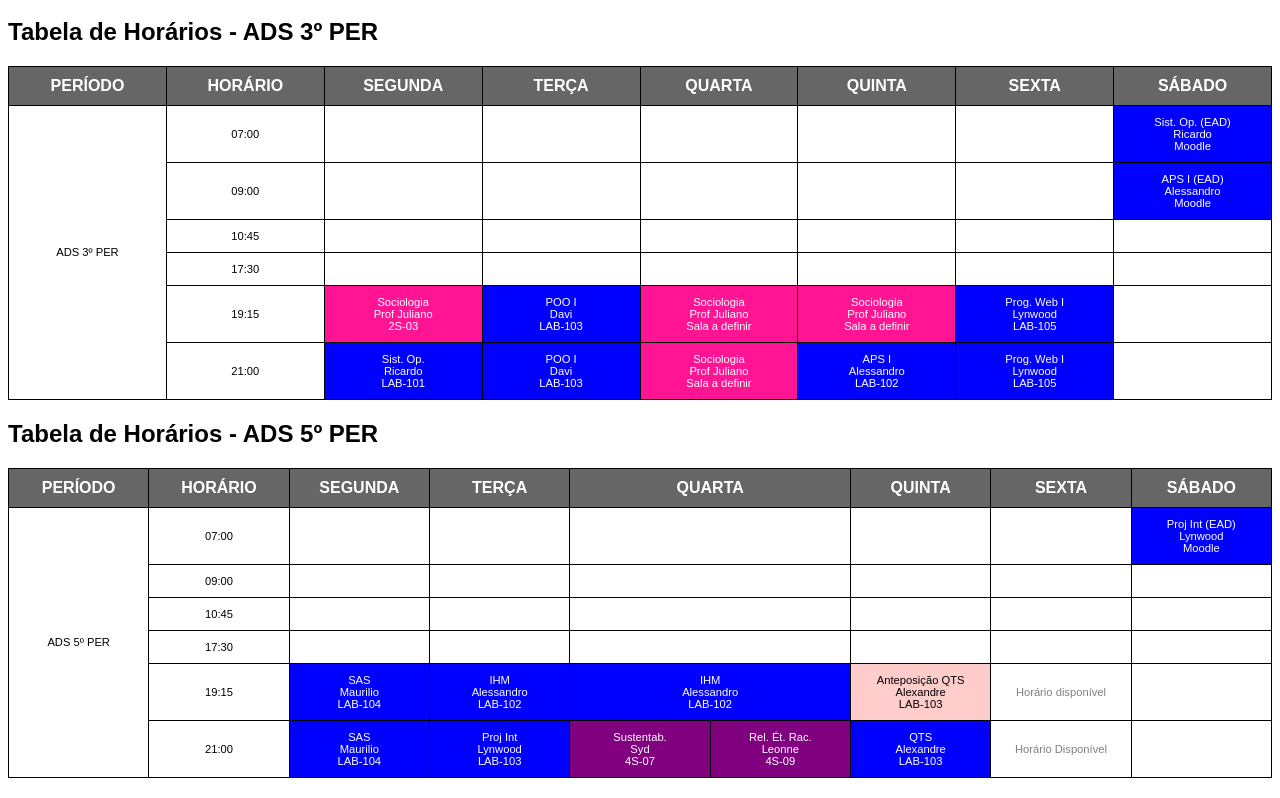
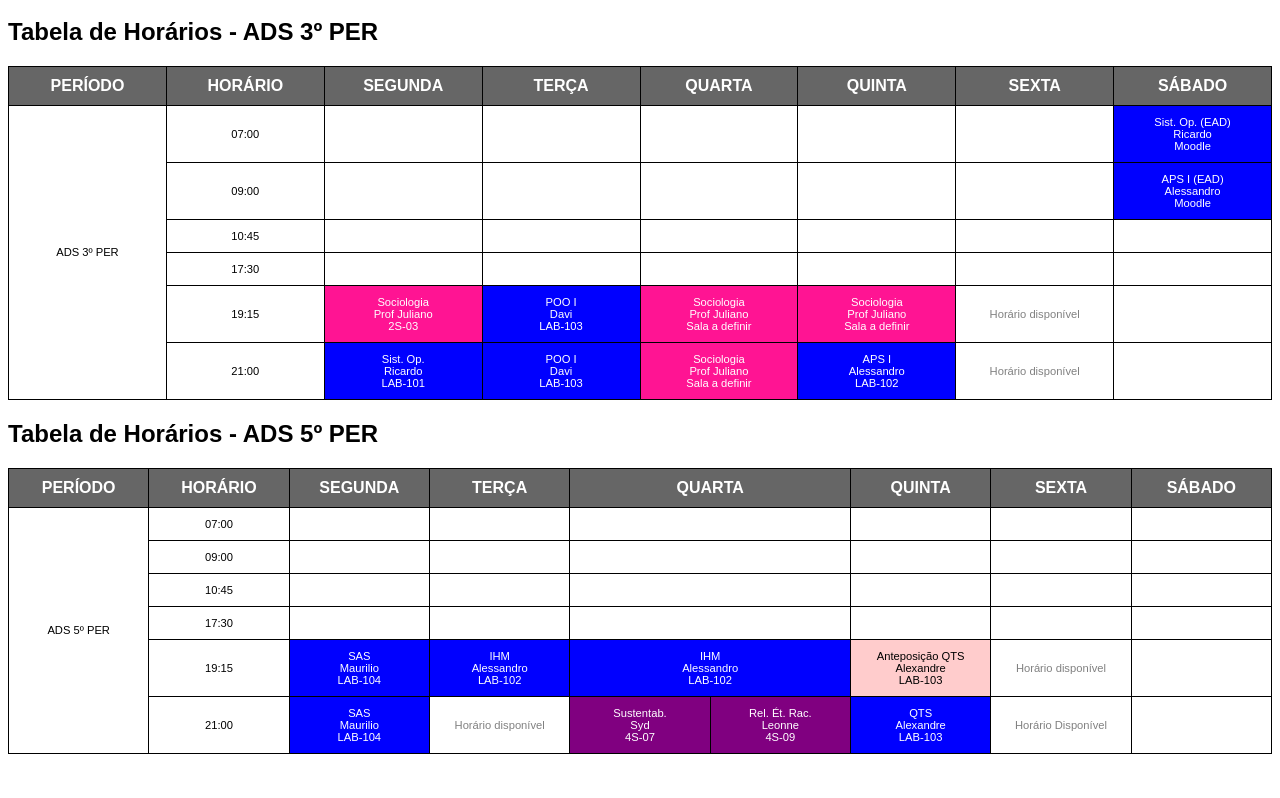
Before and after one commit to davitaveira1/horarios-ads, a plain HTML site: page index.html in a window 1280 px wide. Shown: the part 452-1250 px from the top of the page. After the commit the page ends 1226 px from the top, so only its background shows below. Drawn offline with Linux system fonts and the light colour scheme.

Commit message:
aulas 21-07

```diff
--- a/index.html
+++ b/index.html
@@ -244,7 +244,7 @@
                 <td class="rosa">Sociologia<br>Prof Juliano<br>Sala a definir</td>
                 <!--<td class="azul">BD II<br>Alexandre<br>LAB-103</td>-->
                 <td class="rosa">Sociologia<br>Prof Juliano<br>Sala a definir</td>
-                <td class="azul">Prog. Web I<br>Lynwood<br>LAB-105</td>
+                <td style="color: gray;">Horário disponível</td>
                 <td class="branco"></td>
             </tr>
             <tr>
@@ -256,7 +256,7 @@
                 <!--<td class="azul">BD II<br>Alexandre<br>LAB-103</td>-->
                 <td class="azul">APS I<br>Alessandro<br>LAB-102</td>
 
-                <td class="azul">Prog. Web I<br>Lynwood<br>LAB-105</td>
+                <td style="color: gray;">Horário disponível</td>
                 <td class="branco"></td>
             </tr>
         </tbody>
@@ -289,7 +289,7 @@
                 <td class="branco"></td>
                 <td class="branco"></td>
 
-                <td class="azul">Proj Int (EAD)<br>Lynwood<br>Moodle</td>
+                <td class="branco"></td>
             </tr>
             <tr>
                 <td>09:00</td>
@@ -331,7 +331,7 @@
             <tr>
                 <td>21:00</td>
                 <td class="azul">SAS<br>Maurilio<br>LAB-104</td>
-                <td class="azul">Proj Int<br>Lynwood<br>LAB-103</td>
+                <td style="color: gray;">Horário disponível</td>
                 <!--<td style="color: gray;">Horário disponível</td>-->
                 <td class="roxo">Sustentab.<br>Syd<br>4S-07</td>
                 <td class="roxo">Rel. Ét. Rac.<br>Leonne<br>4S-09</td>
```
